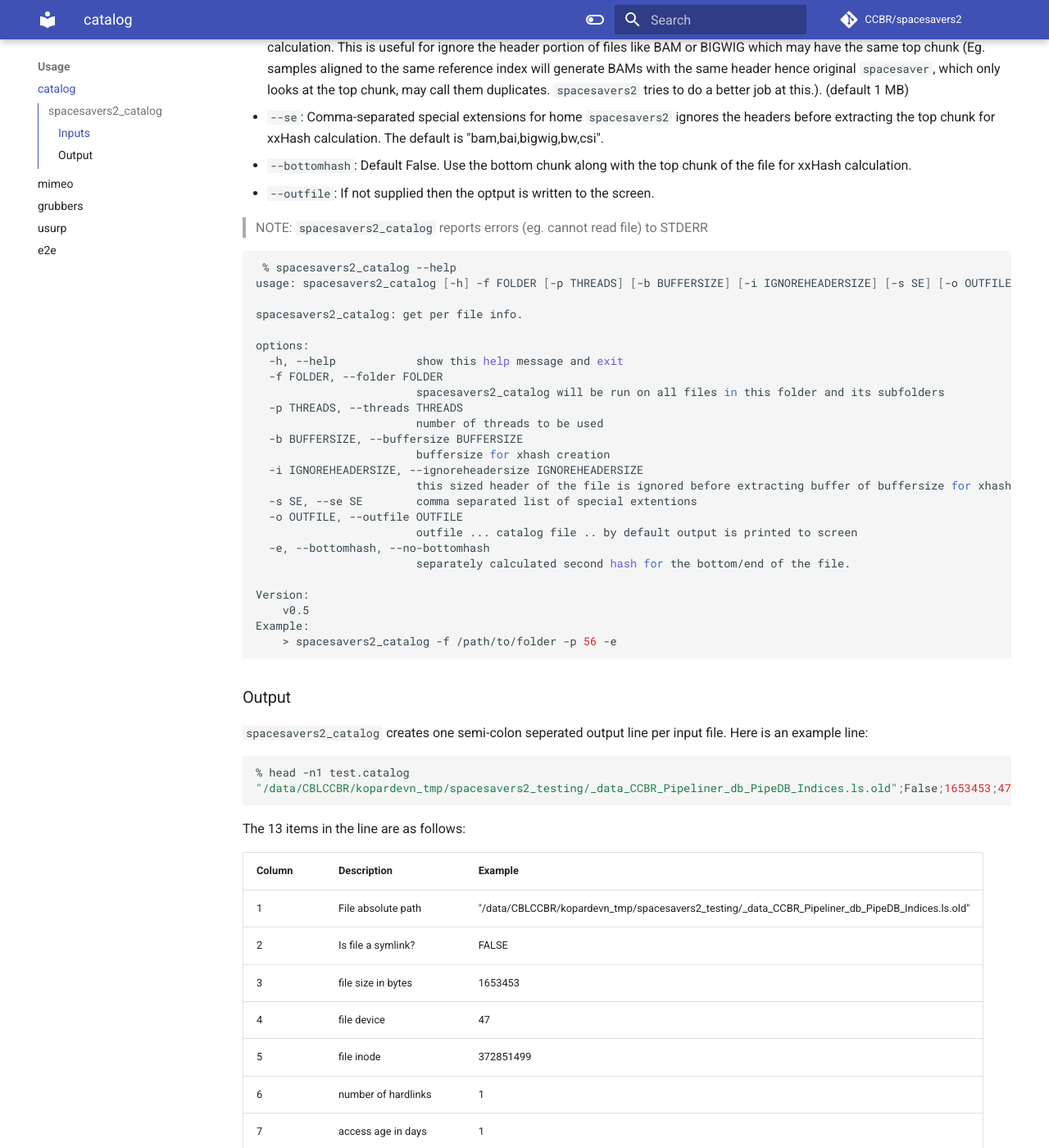
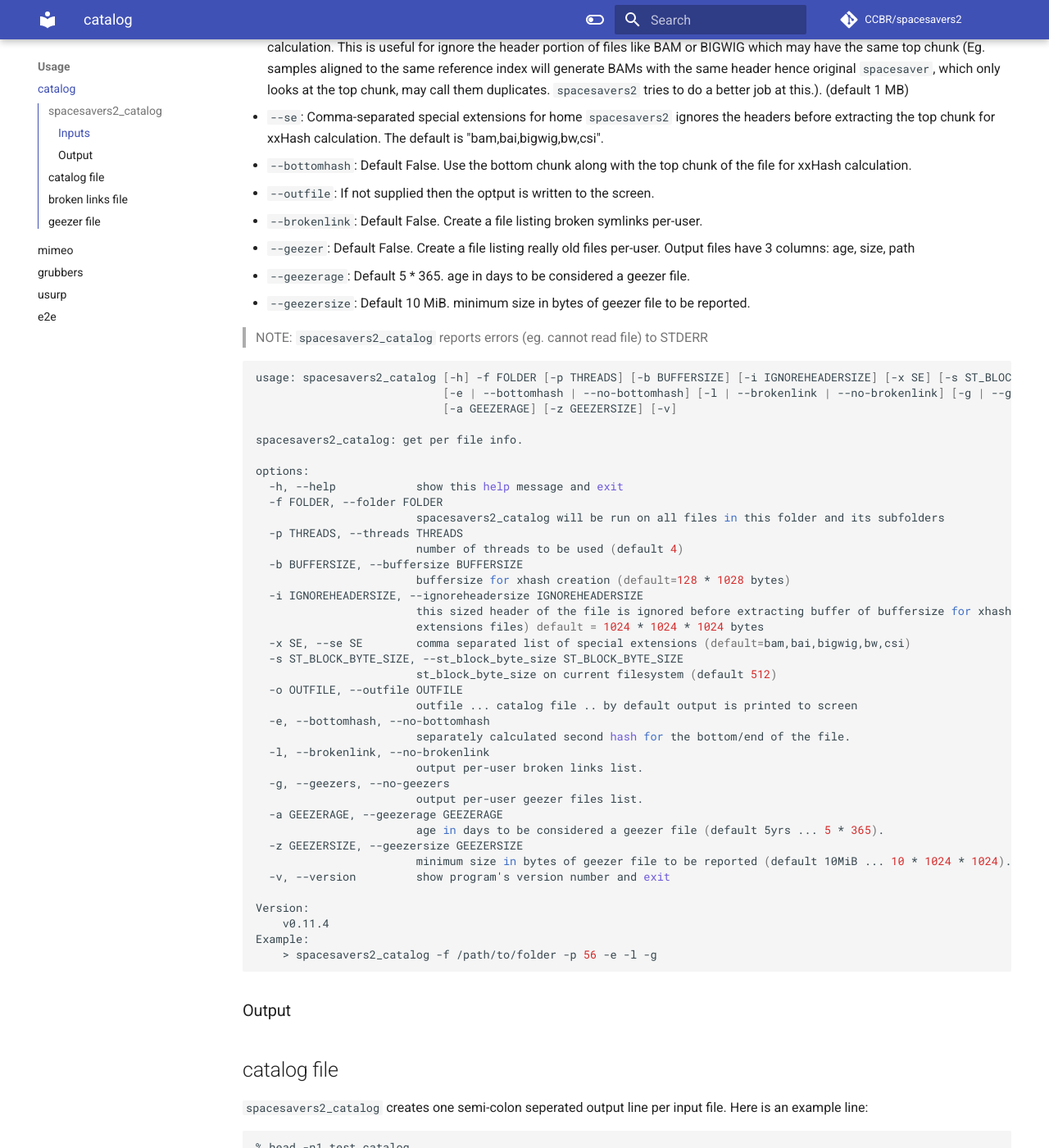
Before and after one commit to abcsFrederick/spacesavers2, an MkDocs documentation site: the page built from docs/catalog.md, in a window 1280 px wide and 1400 px high, scrolled down 572 px. Shown: the whole window at 82% size. Built offline with MkDocs 1.6.1 and Material for MkDocs 9.7.7, drawn with Linux system fonts in a browser that asks for light colours; comment, search, counter and statistics services are not loaded; the version menu is left out; some of the changed text lies outside the part shown.

Commit message:
docs: catalog docs upated

````diff
--- a/docs/catalog.md
+++ b/docs/catalog.md
@@ -22,12 +22,17 @@ For each file it also computes a unique hash (using xxHash library) for:
  - `--se`: Comma-separated special extensions for home `spacesavers2` ignores the headers before extracting the top chunk for xxHash calculation. The default is "bam,bai,bigwig,bw,csi".
  - `--bottomhash`: Default False. Use the bottom chunk along with the top chunk of the file for xxHash calculation.
  - `--outfile`: If not supplied then the optput is written to the screen.
+ - `--brokenlink`: Default False. Create a file listing broken symlinks per-user.
+ - `--geezer`: Default False. Create a file listing really old files per-user. Output files have 3 columns: age, size, path
+   - `--geezerage`: Default 5 * 365. age in days to be considered a geezer file.
+   - `--geezersize`: Default 10 MiB. minimum size in bytes of geezer file to be reported.
 
 > NOTE: `spacesavers2_catalog` reports errors (eg. cannot read file) to STDERR
 
 ```bash
- % spacesavers2_catalog --help
-usage: spacesavers2_catalog [-h] -f FOLDER [-p THREADS] [-b BUFFERSIZE] [-i IGNOREHEADERSIZE] [-s SE] [-o OUTFILE] [-e | --bottomhash | --no-bottomhash]
+usage: spacesavers2_catalog [-h] -f FOLDER [-p THREADS] [-b BUFFERSIZE] [-i IGNOREHEADERSIZE] [-x SE] [-s ST_BLOCK_BYTE_SIZE] [-o OUTFILE]
+                            [-e | --bottomhash | --no-bottomhash] [-l | --brokenlink | --no-brokenlink] [-g | --geezers | --no-geezers]
+                            [-a GEEZERAGE] [-z GEEZERSIZE] [-v]
 
 spacesavers2_catalog: get per file info.
 
@@ -36,24 +41,38 @@ options:
   -f FOLDER, --folder FOLDER
                         spacesavers2_catalog will be run on all files in this folder and its subfolders
   -p THREADS, --threads THREADS
-                        number of threads to be used
+                        number of threads to be used (default 4)
   -b BUFFERSIZE, --buffersize BUFFERSIZE
-                        buffersize for xhash creation
+                        buffersize for xhash creation (default=128 * 1028 bytes)
   -i IGNOREHEADERSIZE, --ignoreheadersize IGNOREHEADERSIZE
-                        this sized header of the file is ignored before extracting buffer of buffersize for xhash creation (only for special extension files)
-  -s SE, --se SE        comma separated list of special extentions
+                        this sized header of the file is ignored before extracting buffer of buffersize for xhash creation (only for special
+                        extensions files) default = 1024 * 1024 * 1024 bytes
+  -x SE, --se SE        comma separated list of special extensions (default=bam,bai,bigwig,bw,csi)
+  -s ST_BLOCK_BYTE_SIZE, --st_block_byte_size ST_BLOCK_BYTE_SIZE
+                        st_block_byte_size on current filesystem (default 512)
   -o OUTFILE, --outfile OUTFILE
                         outfile ... catalog file .. by default output is printed to screen
   -e, --bottomhash, --no-bottomhash
                         separately calculated second hash for the bottom/end of the file.
+  -l, --brokenlink, --no-brokenlink
+                        output per-user broken links list.
+  -g, --geezers, --no-geezers
+                        output per-user geezer files list.
+  -a GEEZERAGE, --geezerage GEEZERAGE
+                        age in days to be considered a geezer file (default 5yrs ... 5 * 365).
+  -z GEEZERSIZE, --geezersize GEEZERSIZE
+                        minimum size in bytes of geezer file to be reported (default 10MiB ... 10 * 1024 * 1024).
+  -v, --version         show program's version number and exit
 
 Version:
-    v0.5
+    v0.11.4
 Example:
-    > spacesavers2_catalog -f /path/to/folder -p 56 -e
+    > spacesavers2_catalog -f /path/to/folder -p 56 -e -l -g
 ```
 
 ### Output
+
+## catalog file
 
 `spacesavers2_catalog` creates one semi-colon seperated output line per input file. Here is an example line:
 
@@ -81,3 +100,14 @@ The 13 items in the line are as follows:
 | 13     | bottom chunk xxHash      | 52e5038016c3dce5b6cdab635765cc79                                                               |
 
 > NOTE: Some files may have ";" or spaces in their name, hence adding quotes around the absolute file path.
+
+## broken links file
+
+  - simply lists the paths which are symbolic links, but the destination files do not exist anymore!
+  - one file per username.
+
+## geezer file
+
+  - lists really old file.
+  - list has 3 columns: age, size and path.
+  - one file per username.
````
